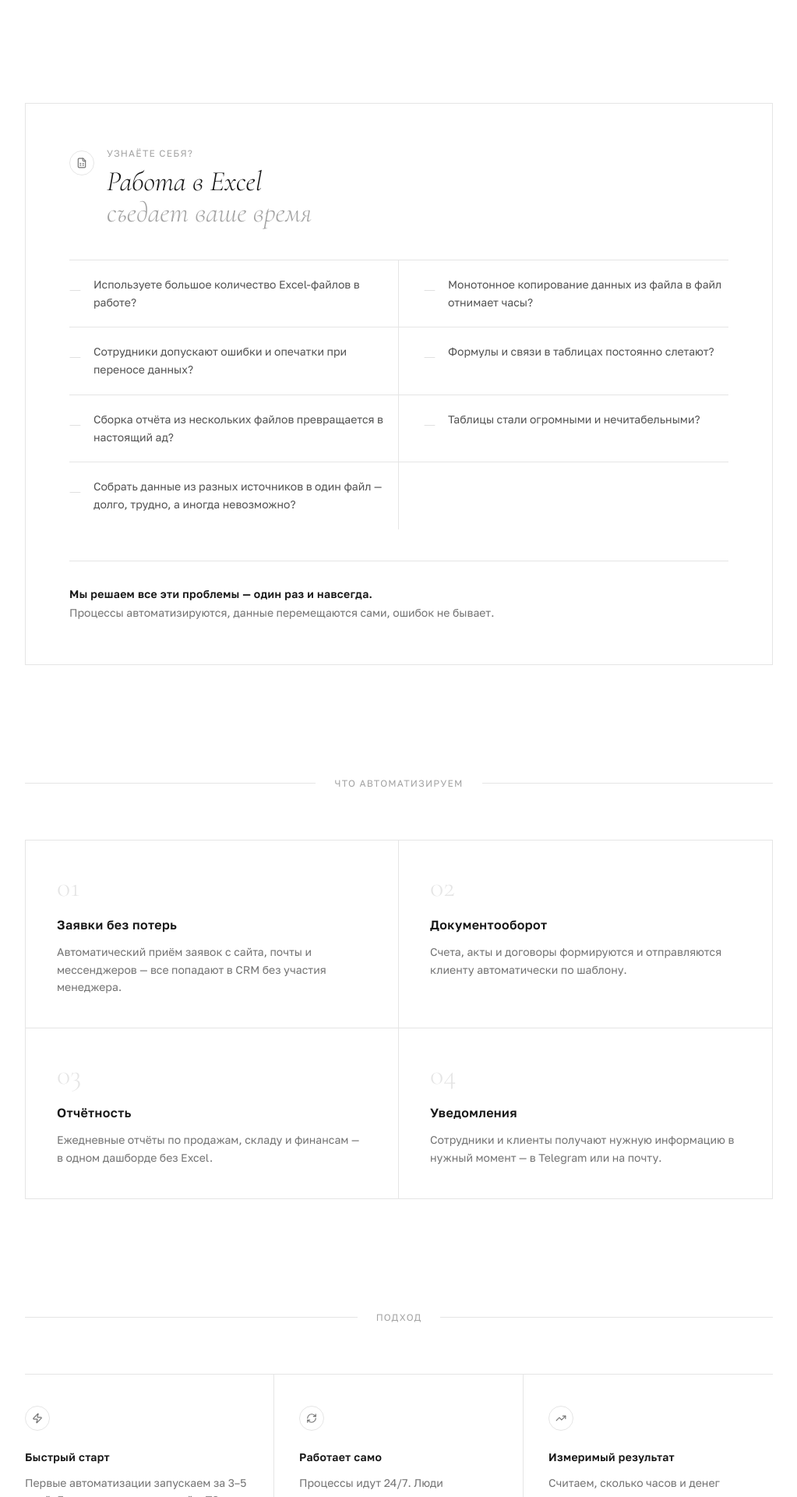
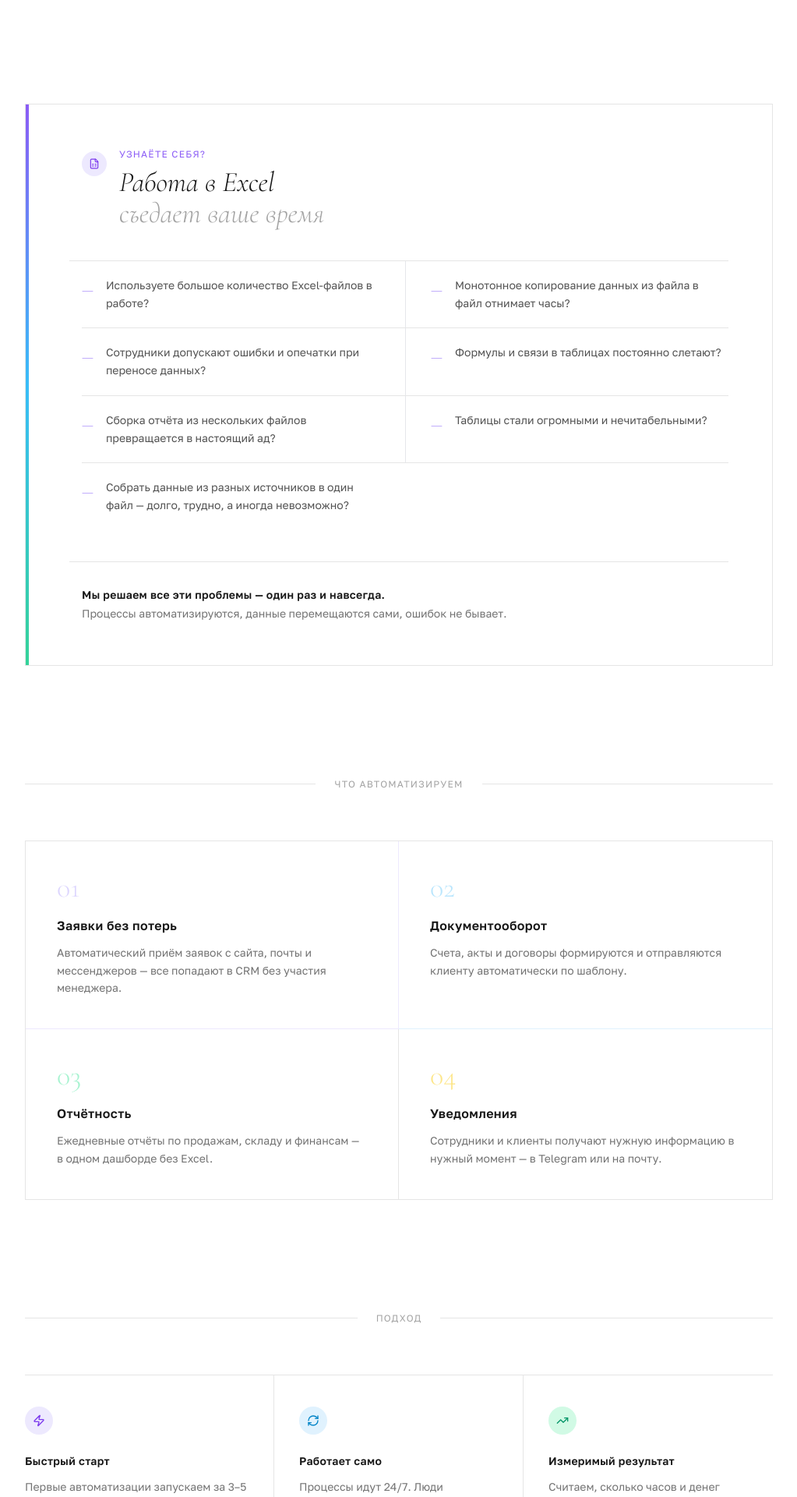
Before and after one commit to pr-poehali-dev/bizproc-web-portal, a React (Vite) app: page / in a window 1280 px wide. Shown: the part 740-2660 px from the top of the page at 78% size, without its empty margins (128-1151 px from the left). Built offline with nearby package versions, Linux system fonts and the light colour scheme.

Commit message:
add color accents to site

```diff
--- a/src/pages/Index.tsx
+++ b/src/pages/Index.tsx
@@ -20,21 +20,33 @@ const cases = [
     number: "01",
     title: "Заявки без потерь",
     desc: "Автоматический приём заявок с сайта, почты и мессенджеров — все попадают в CRM без участия менеджера.",
+    accent: "bg-violet-50 border-violet-100",
+    numColor: "text-violet-200",
+    numHover: "group-hover:text-violet-300",
   },
   {
     number: "02",
     title: "Документооборот",
     desc: "Счета, акты и договоры формируются и отправляются клиенту автоматически по шаблону.",
+    accent: "bg-sky-50 border-sky-100",
+    numColor: "text-sky-200",
+    numHover: "group-hover:text-sky-300",
   },
   {
     number: "03",
     title: "Отчётность",
     desc: "Ежедневные отчёты по продажам, складу и финансам — в одном дашборде без Excel.",
+    accent: "bg-emerald-50 border-emerald-100",
+    numColor: "text-emerald-200",
+    numHover: "group-hover:text-emerald-300",
   },
   {
     number: "04",
     title: "Уведомления",
     desc: "Сотрудники и клиенты получают нужную информацию в нужный момент — в Telegram или на почту.",
+    accent: "bg-amber-50 border-amber-100",
+    numColor: "text-amber-200",
+    numHover: "group-hover:text-amber-300",
   },
 ];
 
@@ -43,35 +55,51 @@ const features = [
     icon: "Zap",
     title: "Быстрый старт",
     desc: "Первые автоматизации запускаем за 3–5 дней. Без долгих согласований и ТЗ на 50 страниц.",
+    iconBg: "bg-violet-100",
+    iconColor: "text-violet-600",
   },
   {
     icon: "RefreshCw",
     title: "Работает само",
     desc: "Процессы идут 24/7. Люди занимаются задачами, а не перекладыванием данных.",
+    iconBg: "bg-sky-100",
+    iconColor: "text-sky-600",
   },
   {
     icon: "TrendingUp",
     title: "Измеримый результат",
     desc: "Считаем, сколько часов и денег экономит каждая автоматизация.",
+    iconBg: "bg-emerald-100",
+    iconColor: "text-emerald-600",
   },
+];
+
+const pains = [
+  "Используете большое количество Excel-файлов в работе?",
+  "Монотонное копирование данных из файла в файл отнимает часы?",
+  "Сотрудники допускают ошибки и опечатки при переносе данных?",
+  "Формулы и связи в таблицах постоянно слетают?",
+  "Сборка отчёта из нескольких файлов превращается в настоящий ад?",
+  "Таблицы стали огромными и нечитабельными?",
+  "Собрать данные из разных источников в один файл — долго, трудно, а иногда невозможно?",
 ];
 
 export default function Index() {
   return (
     <div className="min-h-screen bg-white font-sans text-neutral-900 overflow-x-hidden">
 
-      <div className="h-px bg-neutral-900 animate-line-grow" />
+      <div className="h-[2px] bg-gradient-to-r from-violet-500 via-sky-500 to-emerald-500" />
 
       <header className="px-8 py-6 flex items-center justify-between max-w-5xl mx-auto">
         <span
-          className="font-display italic text-2xl text-neutral-400 tracking-wide opacity-0 animate-fade-in"
+          className="font-display italic text-2xl tracking-wide opacity-0 animate-fade-in bg-gradient-to-r from-violet-600 to-sky-500 bg-clip-text text-transparent"
           style={{ animationDelay: "0.1s" }}
         >
           autoflow.
         </span>
         <a
           href="mailto:hello@example.com"
-          className="opacity-0 animate-fade-in text-xs tracking-widest uppercase text-neutral-500 border-b border-neutral-300 pb-px hover:text-neutral-900 hover:border-neutral-900 transition-colors duration-200"
+          className="opacity-0 animate-fade-in text-xs tracking-widest uppercase text-neutral-500 border-b border-neutral-300 pb-px hover:text-violet-600 hover:border-violet-400 transition-colors duration-200"
           style={{ animationDelay: "0.3s" }}
         >
           Связаться
@@ -93,7 +121,9 @@ export default function Index() {
             style={{ animationDelay: "0.5s" }}
           >
             Вы можете вести<br />
-            <em className="not-italic text-neutral-400">бизнес в разы эффективнее</em>
+            <em className="not-italic bg-gradient-to-r from-violet-500 via-sky-500 to-emerald-500 bg-clip-text text-transparent">
+              бизнес в разы эффективнее
+            </em>
           </h1>
           <div
             className="opacity-0 animate-fade-in max-w-lg"
@@ -110,7 +140,7 @@ export default function Index() {
           >
             <a
               href="mailto:hello@example.com"
-              className="inline-flex items-center gap-2 bg-neutral-900 text-white text-sm tracking-wide px-8 py-4 hover:bg-neutral-700 transition-colors duration-200"
+              className="inline-flex items-center gap-2 bg-gradient-to-r from-violet-600 to-sky-500 text-white text-sm tracking-wide px-8 py-4 hover:opacity-90 transition-opacity duration-200"
             >
               Обсудить проект
               <Icon name="ArrowRight" size={14} />
@@ -123,44 +153,42 @@ export default function Index() {
           className="opacity-0 animate-fade-in mb-36"
           style={{ animationDelay: "1.0s" }}
         >
-          <div className="border border-neutral-200 p-10 md:p-14">
-            <div className="flex items-start gap-4 mb-10">
-              <div className="w-8 h-8 rounded-full border border-neutral-200 flex items-center justify-center shrink-0 mt-1">
-                <Icon name="FileSpreadsheet" size={14} className="text-neutral-500" />
+          <div className="border border-neutral-200 p-10 md:p-14 relative overflow-hidden">
+            {/* Цветной акцент-угол */}
+            <div className="absolute top-0 left-0 w-1 h-full bg-gradient-to-b from-violet-500 via-sky-400 to-emerald-400" />
+
+            <div className="flex items-start gap-4 mb-10 pl-4">
+              <div className="w-8 h-8 rounded-full bg-violet-100 flex items-center justify-center shrink-0 mt-1">
+                <Icon name="FileSpreadsheet" size={14} className="text-violet-600" />
               </div>
               <div>
-                <p className="text-xs tracking-widest uppercase text-neutral-400 mb-2">Узнаёте себя?</p>
+                <p className="text-xs tracking-widest uppercase text-violet-500 mb-2">Узнаёте себя?</p>
                 <h2 className="font-display italic text-3xl md:text-4xl font-light text-neutral-900 leading-tight">
                   Работа в Excel<br />
                   <span className="text-neutral-400">съедает ваше время</span>
                 </h2>
               </div>
             </div>
-            <div className="grid sm:grid-cols-2 gap-0 border-t border-neutral-200">
-              {[
-                "Используете большое количество Excel-файлов в работе?",
-                "Монотонное копирование данных из файла в файл отнимает часы?",
-                "Сотрудники допускают ошибки и опечатки при переносе данных?",
-                "Формулы и связи в таблицах постоянно слетают?",
-                "Сборка отчёта из нескольких файлов превращается в настоящий ад?",
-                "Таблицы стали огромными и нечитабельными?",
-                "Собрать данные из разных источников в один файл — долго, трудно, а иногда невозможно?",
-              ].map((pain, i) => (
+
+            <div className="grid sm:grid-cols-2 gap-0 border-t border-neutral-200 pl-4">
+              {pains.map((pain, i) => (
                 <div
                   key={i}
-                  className="border-b border-r border-neutral-200 py-5 px-0 flex items-start gap-4 group"
+                  className="border-b border-neutral-200 py-5 flex items-start gap-4 group"
                   style={{
-                    borderRight: (i + 1) % 2 === 0 ? "none" : undefined,
-                    borderBottom: i >= 6 ? "none" : undefined,
+                    paddingRight: (i + 1) % 2 !== 0 ? "2rem" : 0,
                     paddingLeft: (i + 1) % 2 === 0 ? "2rem" : 0,
+                    borderBottom: i >= pains.length - 1 ? "none" : undefined,
+                    borderLeft: (i + 1) % 2 === 0 ? "1px solid #e5e7eb" : "none",
                   }}
                 >
-                  <span className="text-neutral-300 font-display text-lg shrink-0 mt-0.5">—</span>
+                  <span className="text-violet-400 font-display text-lg shrink-0 mt-0.5">—</span>
                   <p className="text-sm text-neutral-600 leading-relaxed">{pain}</p>
                 </div>
               ))}
             </div>
-            <div className="mt-10 pt-8 border-t border-neutral-200">
+
+            <div className="mt-10 pt-8 border-t border-neutral-200 pl-4">
               <p className="text-neutral-900 font-semibold text-sm tracking-wide">
                 Мы решаем все эти проблемы — один раз и навсегда.
               </p>
@@ -191,13 +219,13 @@ export default function Index() {
             {cases.map((item, i) => (
               <div
                 key={item.number}
-                className="group border-b border-r border-neutral-200 p-10 hover:bg-neutral-50 transition-colors duration-200 cursor-default"
+                className={`group border-b border-r border-neutral-200 p-10 hover:${item.accent} transition-colors duration-300 cursor-default`}
                 style={{
                   borderRight: (i + 1) % 2 === 0 ? "none" : undefined,
                   borderBottom: i >= cases.length - 2 ? "none" : undefined,
                 }}
               >
-                <span className="font-display text-4xl text-neutral-200 font-light block mb-4 group-hover:text-neutral-300 transition-colors duration-200">
+                <span className={`font-display text-4xl ${item.numColor} font-light block mb-4 ${item.numHover} transition-colors duration-300`}>
                   {item.number}
                 </span>
                 <h3 className="font-semibold text-neutral-900 mb-3 tracking-wide">
@@ -232,8 +260,8 @@ export default function Index() {
                 className="border-b md:border-b-0 md:border-r last:border-r-0 border-neutral-200 pt-10 pb-10"
                 style={{ paddingLeft: i === 0 ? 0 : "2rem", paddingRight: "2rem" }}
               >
-                <div className="w-8 h-8 rounded-full border border-neutral-200 flex items-center justify-center mb-6">
-                  <Icon name={item.icon} size={14} className="text-neutral-500" />
+                <div className={`w-9 h-9 rounded-full ${item.iconBg} flex items-center justify-center mb-6`}>
+                  <Icon name={item.icon} size={16} className={item.iconColor} />
                 </div>
                 <h3 className="font-semibold text-neutral-900 mb-3 text-sm tracking-wide">
                   {item.title}
@@ -264,14 +292,14 @@ export default function Index() {
             {integrations.map((item, i) => (
               <div
                 key={item.name}
-                className="group border-r border-b border-neutral-200 p-5 flex flex-col items-center gap-2 hover:bg-neutral-50 transition-colors duration-200 cursor-default"
+                className="group border-r border-b border-neutral-200 p-5 flex flex-col items-center gap-2 hover:bg-violet-50 transition-colors duration-200 cursor-default"
                 style={{
                   borderRight: (i + 1) % 6 === 0 ? "none" : undefined,
                   borderBottom: i >= integrations.length - 6 ? "none" : undefined,
                 }}
               >
                 <span className="text-xl">{item.emoji}</span>
-                <span className="text-xs text-neutral-500 tracking-wide group-hover:text-neutral-900 transition-colors duration-200 text-center">
+                <span className="text-xs text-neutral-500 tracking-wide group-hover:text-violet-700 transition-colors duration-200 text-center">
                   {item.name}
                 </span>
               </div>
@@ -287,8 +315,9 @@ export default function Index() {
           className="opacity-0 animate-fade-in"
           style={{ animationDelay: "1.3s" }}
         >
-          <div className="border border-neutral-200 p-12 md:p-16 flex flex-col md:flex-row md:items-center md:justify-between gap-8">
-            <div>
+          <div className="relative overflow-hidden border border-neutral-200 p-12 md:p-16 flex flex-col md:flex-row md:items-center md:justify-between gap-8">
+            <div className="absolute inset-0 bg-gradient-to-br from-violet-50 via-white to-sky-50 pointer-events-none" />
+            <div className="relative">
               <h2 className="font-display italic text-3xl md:text-4xl font-light text-neutral-900 mb-2">
                 Готовы автоматизировать?
               </h2>
@@ -296,17 +325,17 @@ export default function Index() {
                 Расскажите о процессе — найдём, что можно убрать с плеч команды.
               </p>
             </div>
-            <div className="flex flex-col sm:flex-row gap-4 shrink-0">
+            <div className="relative flex flex-col sm:flex-row gap-4 shrink-0">
               <a
                 href="mailto:hello@example.com"
-                className="inline-flex items-center gap-2 bg-neutral-900 text-white text-sm tracking-wide px-8 py-4 hover:bg-neutral-700 transition-colors duration-200"
+                className="inline-flex items-center gap-2 bg-gradient-to-r from-violet-600 to-sky-500 text-white text-sm tracking-wide px-8 py-4 hover:opacity-90 transition-opacity duration-200"
               >
                 Написать
                 <Icon name="ArrowRight" size={14} />
               </a>
               <a
                 href="tel:+79000000000"
-                className="inline-flex items-center gap-2 border border-neutral-200 text-neutral-700 text-sm tracking-wide px-8 py-4 hover:border-neutral-900 hover:text-neutral-900 transition-colors duration-200"
+                className="inline-flex items-center gap-2 border border-neutral-200 bg-white text-neutral-700 text-sm tracking-wide px-8 py-4 hover:border-violet-400 hover:text-violet-700 transition-colors duration-200"
               >
                 <Icon name="Phone" size={14} />
                 +7 900 000-00-00
@@ -317,19 +346,21 @@ export default function Index() {
       </main>
 
       <footer className="border-t border-neutral-200 px-8 py-8 max-w-5xl mx-auto flex flex-col sm:flex-row items-center justify-between gap-4">
-        <span className="font-display italic text-neutral-400 text-lg">autoflow.</span>
+        <span className="font-display italic text-lg bg-gradient-to-r from-violet-500 to-sky-500 bg-clip-text text-transparent">
+          autoflow.
+        </span>
         <p className="text-xs text-neutral-400 tracking-wide">
           © 2026 — Автоматизация бизнес-процессов
         </p>
         <a
           href="mailto:hello@example.com"
-          className="text-xs text-neutral-400 hover:text-neutral-900 transition-colors duration-200 tracking-wide"
+          className="text-xs text-neutral-400 hover:text-violet-600 transition-colors duration-200 tracking-wide"
         >
           hello@example.com
         </a>
       </footer>
 
-      <div className="h-px bg-neutral-900" />
+      <div className="h-[2px] bg-gradient-to-r from-violet-500 via-sky-500 to-emerald-500" />
     </div>
   );
 }
```
